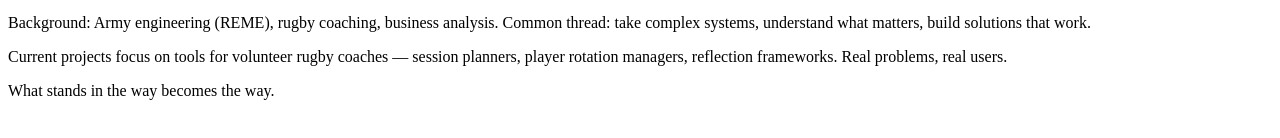
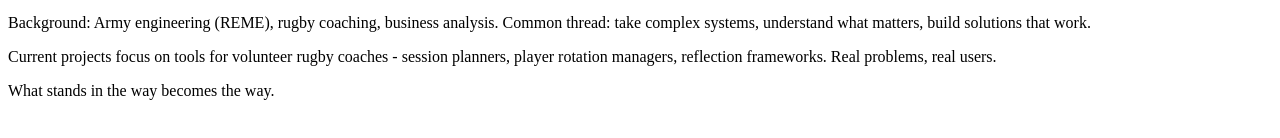
Before and after one commit to footnote42/portfolio-site, a Next.js app: page /about in a window 1280 px wide. Shown: the part 284-422 px from the top of the page. Built offline with nearby package versions, Linux system fonts and the light colour scheme.

Commit message:
Remove em-dash in About

```diff
--- a/app/about/page.tsx
+++ b/app/about/page.tsx
@@ -40,7 +40,7 @@
           </p>
 
           <p>
-            Current projects focus on tools for volunteer rugby coaches — session planners, player rotation
+            Current projects focus on tools for volunteer rugby coaches - session planners, player rotation
             managers, reflection frameworks. Real problems, real users.
           </p>
         </div>
```
